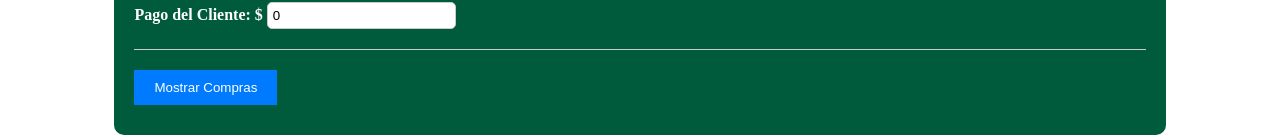
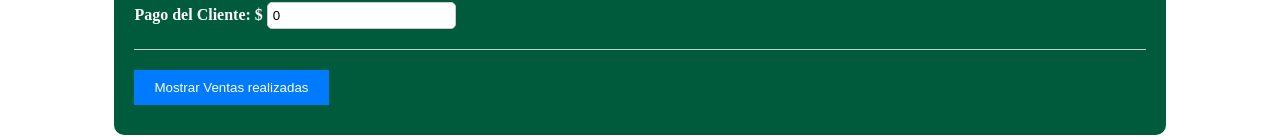
Before and after one commit to maurytrossero/fonobus-app, a Vue app: page / in a window 1280 px wide. Shown: the part 947-1087 px from the top of the page. Built offline with nearby package versions, Linux system fonts and the light colour scheme.

Commit message:
Correccion de texto boton Ventas realizadas

```diff
--- a/src/components/ChangeDetail.vue
+++ b/src/components/ChangeDetail.vue
@@ -65,8 +65,6 @@
       <input type="number" id="payment" v-model="paymentAmount">
     </div>
 
-
-
     <!-- Etiqueta para mostrar el cambio a devolver al cliente -->
     <div class="change-label" v-if="cart.length > 0 && paymentAmount > 0">
       <label for="change">Cambio para el Cliente: </label>
@@ -77,7 +75,7 @@
     <div class="section-separator"></div>
 
     <!-- Botón para mostrar u ocultar la sección de compras -->
-    <button @click="togglePurchasesSection" class="toggle-section-button">{{ showPurchasesSection ? 'Ocultar Compras' : 'Mostrar Compras' }}</button>
+    <button @click="togglePurchasesSection" class="toggle-section-button">{{ showPurchasesSection ? 'Ocultar Ventas realizadas' : 'Mostrar Ventas realizadas' }}</button>
 
     <!-- Sección para mostrar las compras realizadas -->
     <div class="purchases-section" v-if="showPurchasesSection">
```
